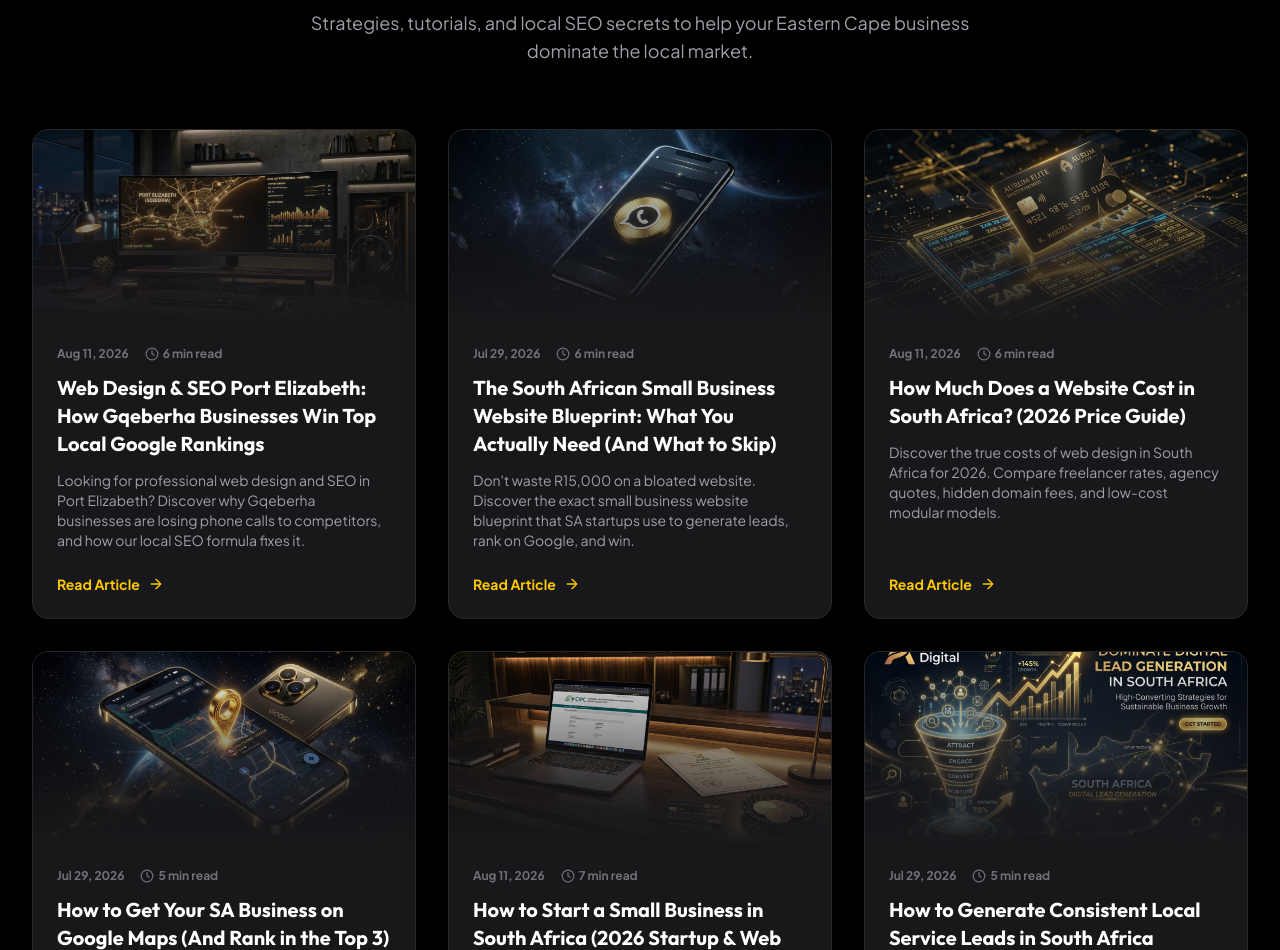
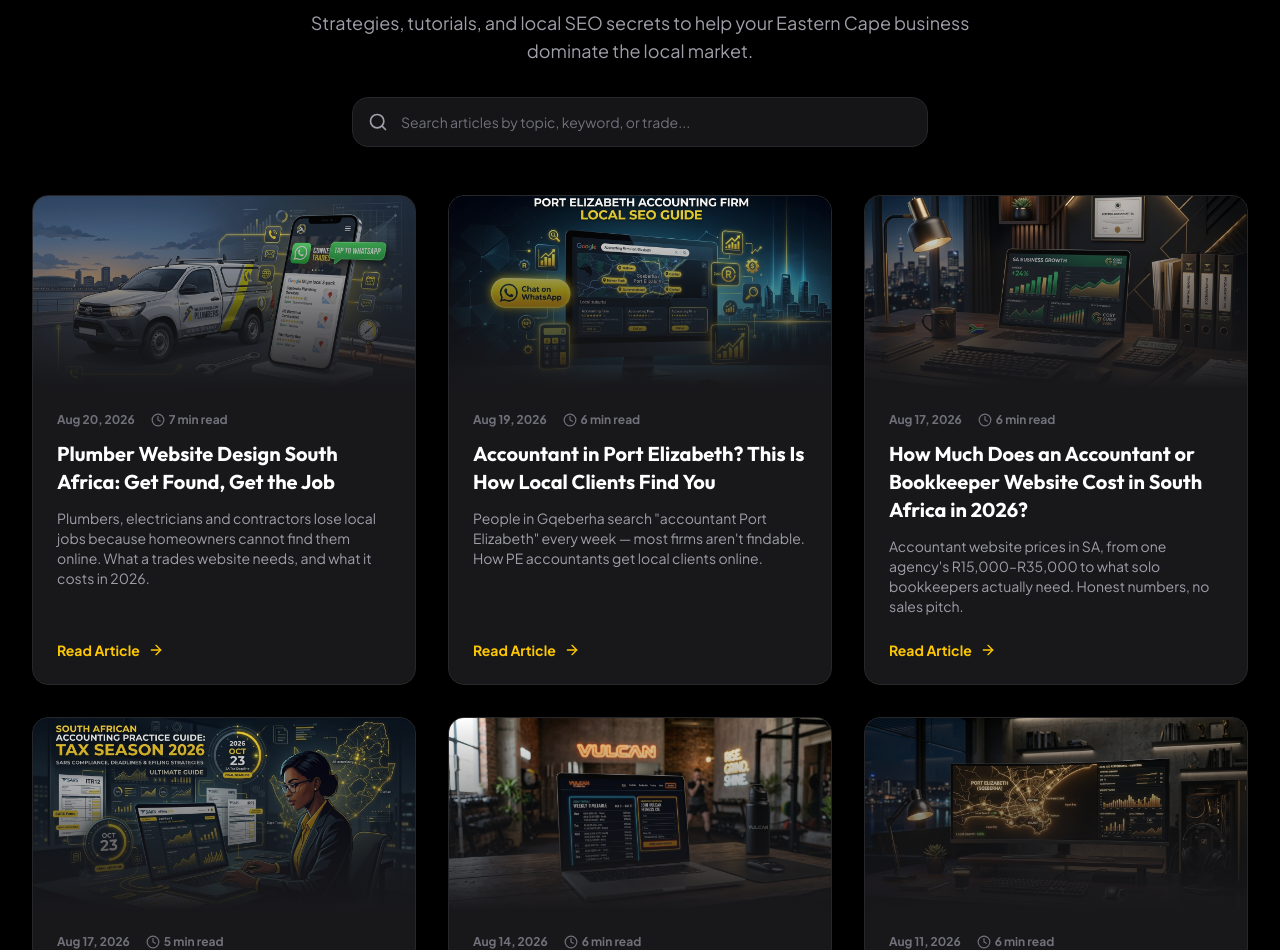
Before and after one commit to Fastasy/allegro, a Next.js app: page /articles in a window 1280 px wide. Shown: the part 322-1272 px from the top of the page. Built offline with nearby package versions, Linux system fonts and the light colour scheme; no server answers.

Commit message:
feat: add interactive search bar and sort articles by date descending

```diff
--- a/src/views/ArticlesList.tsx
+++ b/src/views/ArticlesList.tsx
@@ -1,32 +1,92 @@
-import React from 'react';
+'use client';
+
+import React, { useState, useMemo } from 'react';
 import Link from 'next/link';
-import { articles } from '../data/articlesData';
-import { ArrowRight, BookOpen, Clock } from 'lucide-react';
+import { articles, Article } from '../data/articlesData';
+import { ArrowRight, BookOpen, Clock, Search, X } from 'lucide-react';
 
 export const ArticlesList: React.FC = () => {
+  const [searchQuery, setSearchQuery] = useState('');
+
+  // Sort articles descending by date (newest first)
+  const sortedArticles = useMemo(() => {
+    return [...articles].sort((a, b) => {
+      const dateA = new Date(a.date).getTime();
+      const dateB = new Date(b.date).getTime();
+      return dateB - dateA;
+    });
+  }, []);
+
+  // Filter articles based on search query (title, summary, tags, category)
+  const filteredArticles = useMemo(() => {
+    if (!searchQuery.trim()) return sortedArticles;
+    const query = searchQuery.toLowerCase().trim();
+    return sortedArticles.filter((article: Article) => {
+      const matchTitle = article.title.toLowerCase().includes(query);
+      const matchSummary = article.summary.toLowerCase().includes(query);
+      const matchCategory = article.category?.toLowerCase().includes(query);
+      const matchTags = article.tags?.some(tag => tag.toLowerCase().includes(query));
+      return matchTitle || matchSummary || matchCategory || matchTags;
+    });
+  }, [searchQuery, sortedArticles]);
+
   return (
     <div className="pt-32 pb-24 min-h-screen">
       <div className="max-w-7xl mx-auto px-4 sm:px-6 lg:px-8">
-        <div className="text-center mb-16">
+        <div className="text-center mb-12">
           <h1 className="text-4xl md:text-5xl font-extrabold text-white font-heading mb-4">
             Digital Growth <span className="text-yellow-400">Insights</span>
           </h1>
-          <p className="text-zinc-400 text-lg max-w-2xl mx-auto">
+          <p className="text-zinc-400 text-lg max-w-2xl mx-auto mb-8">
             Strategies, tutorials, and local SEO secrets to help your Eastern Cape business dominate the local market.
           </p>
+
+          {/* Search Bar */}
+          <div className="max-w-xl mx-auto relative">
+            <div className="relative flex items-center">
+              <Search className="w-5 h-5 text-zinc-400 absolute left-4 pointer-events-none" />
+              <input
+                type="text"
+                value={searchQuery}
+                onChange={(e) => setSearchQuery(e.target.value)}
+                placeholder="Search articles by topic, keyword, or trade..."
+                className="w-full bg-zinc-900/90 text-white placeholder-zinc-500 pl-12 pr-10 py-3.5 rounded-2xl border border-zinc-800 focus:border-yellow-400 focus:outline-none focus:ring-1 focus:ring-yellow-400 text-sm transition-all shadow-lg"
+              />
+              {searchQuery && (
+                <button
+                  onClick={() => setSearchQuery('')}
+                  className="absolute right-3 text-zinc-400 hover:text-white p-1 rounded-full hover:bg-zinc-800 transition-colors"
+                  aria-label="Clear search"
+                >
+                  <X className="w-4 h-4" />
+                </button>
+              )}
+            </div>
+            {searchQuery && (
+              <p className="text-xs text-zinc-500 text-left mt-2 pl-2">
+                Showing {filteredArticles.length} {filteredArticles.length === 1 ? 'result' : 'results'} for "{searchQuery}"
+              </p>
+            )}
+          </div>
         </div>
 
-        {articles.length === 0 ? (
+        {filteredArticles.length === 0 ? (
           <div className="text-center py-16 bg-zinc-900/50 border border-zinc-800 rounded-3xl p-8 max-w-xl mx-auto">
             <BookOpen className="w-12 h-12 text-zinc-600 mx-auto mb-4" />
-            <h3 className="text-xl font-bold text-white mb-2">No Articles Published Yet</h3>
-            <p className="text-zinc-400 text-sm">
-              We're preparing fresh local growth playbooks, SEO guides, and digital insights. Check back soon!
+            <h3 className="text-xl font-bold text-white mb-2">No Matching Articles Found</h3>
+            <p className="text-zinc-400 text-sm mb-6">
+              We couldn't find any articles matching "{searchQuery}". Try searching for terms like "SEO", "Port Elizabeth", "Tax", or "Cost".
             </p>
+            <button
+              onClick={() => setSearchQuery('')}
+              className="px-6 py-2.5 bg-yellow-400 text-black font-bold text-sm rounded-full hover:bg-yellow-300 transition-colors"
+            >
+              Clear Search
+            </button>
           </div>
         ) : (
           <div className="grid grid-cols-1 md:grid-cols-2 lg:grid-cols-3 gap-8">
-            {articles.map((article) => (
+            {filteredArticles.map((article) => (
               <Link
                 key={article.slug}
                 href={`/articles/${article.slug}`}
```
